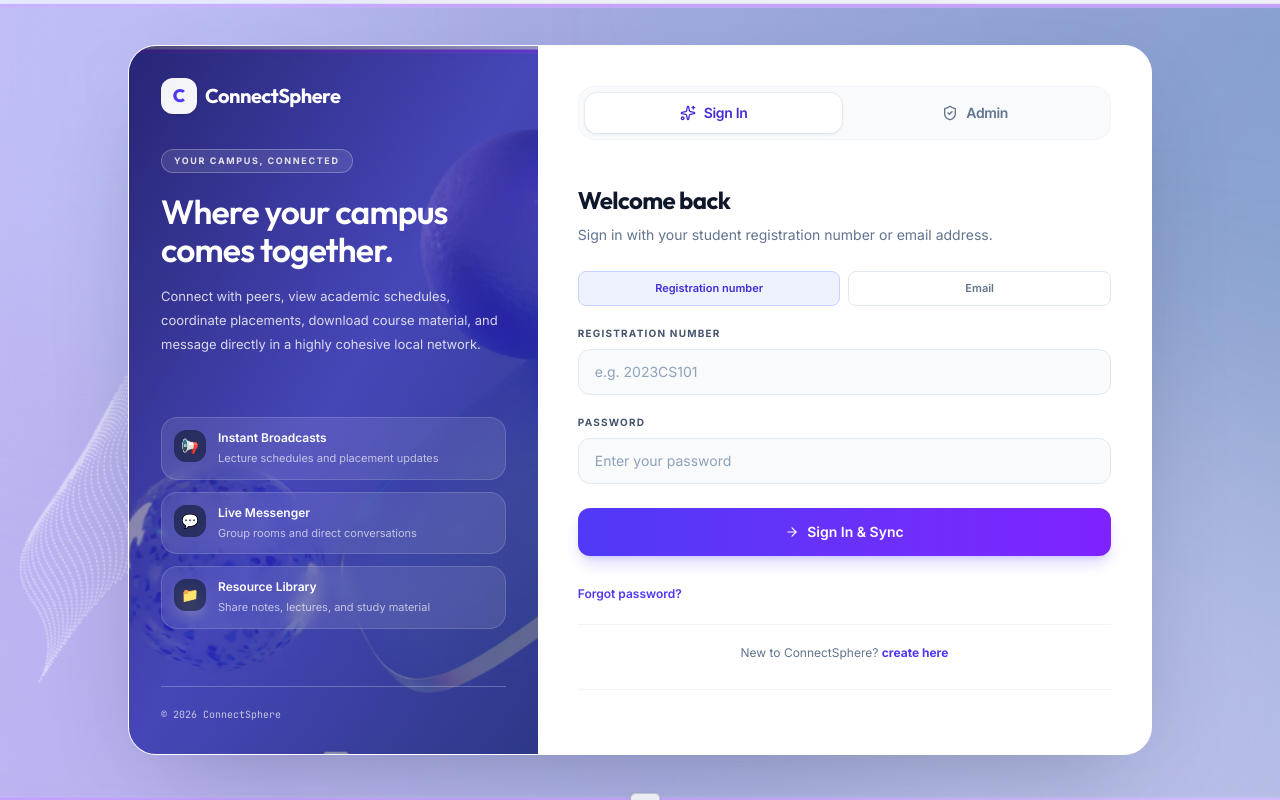
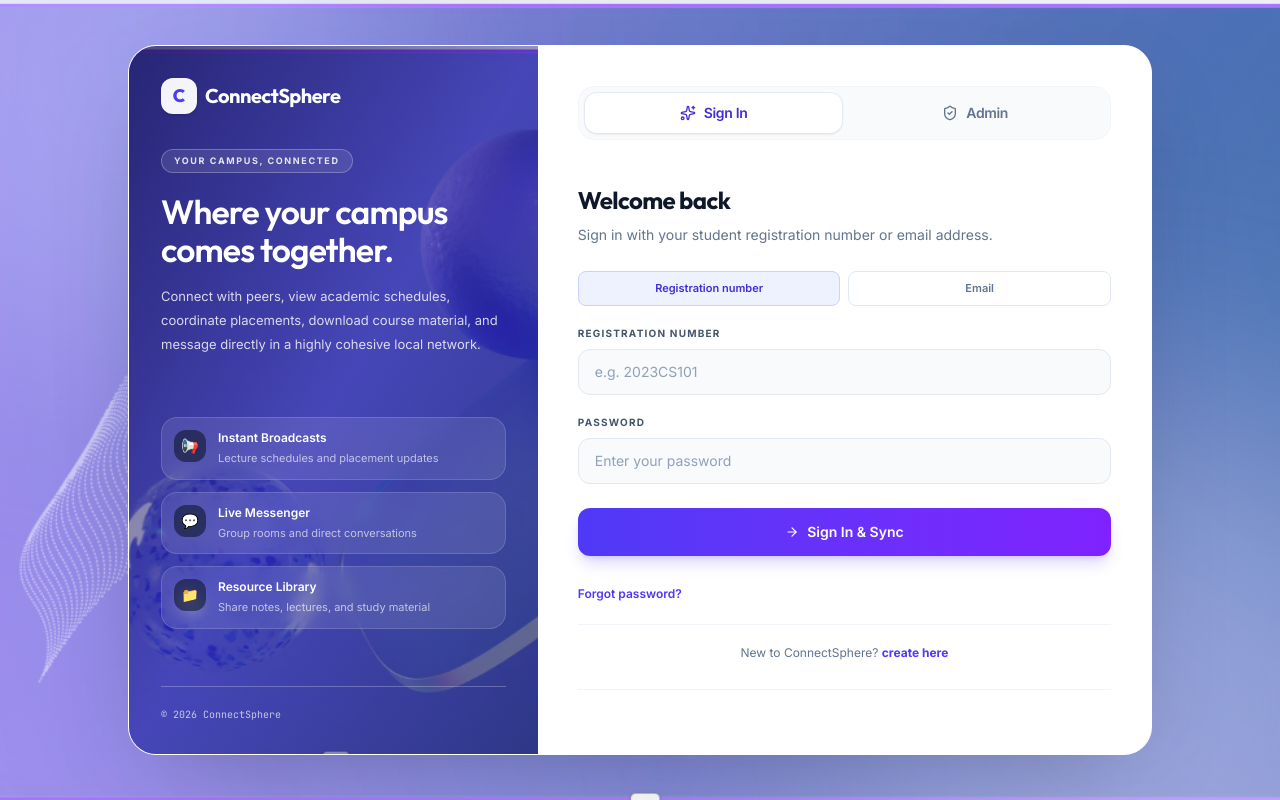
Before and after one commit to Rishit-Ranjan/Connect_Sphere, a React (Vite) app in the folder frontend/: page / in a window 1280 px wide. Built offline with nearby package versions, Linux system fonts and the light colour scheme; no server answers.

Commit message:
adjusted the oapcity of the artwork

```diff
--- a/frontend/src/components/LoginView.jsx
+++ b/frontend/src/components/LoginView.jsx
@@ -177,9 +177,9 @@ export default function LoginView({ verificationNotice }) {
         src="/welcome-background.png"
         alt=""
         aria-hidden="true"
-        className="absolute inset-0 h-full w-full object-cover opacity-60 pointer-events-none"
+        className="absolute inset-0 h-full w-full object-cover opacity-95 pointer-events-none"
       />
-      <div className="absolute inset-0 bg-gradient-to-br from-white/25 via-indigo-50/25 to-slate-50/35 pointer-events-none" />
+      <div className="absolute inset-0 bg-gradient-to-br from-white/20 via-indigo-50/25 to-slate-50/35 pointer-events-none" />
       <div className="absolute inset-0 pointer-events-none overflow-hidden">
         <div className="absolute -top-48 -left-40 w-[34rem] h-[34rem] rounded-full bg-indigo-200/35 blur-[110px]" />
         <div className="absolute -bottom-52 -right-40 w-[38rem] h-[38rem] rounded-full bg-violet-200/35 blur-[120px]" />
```
